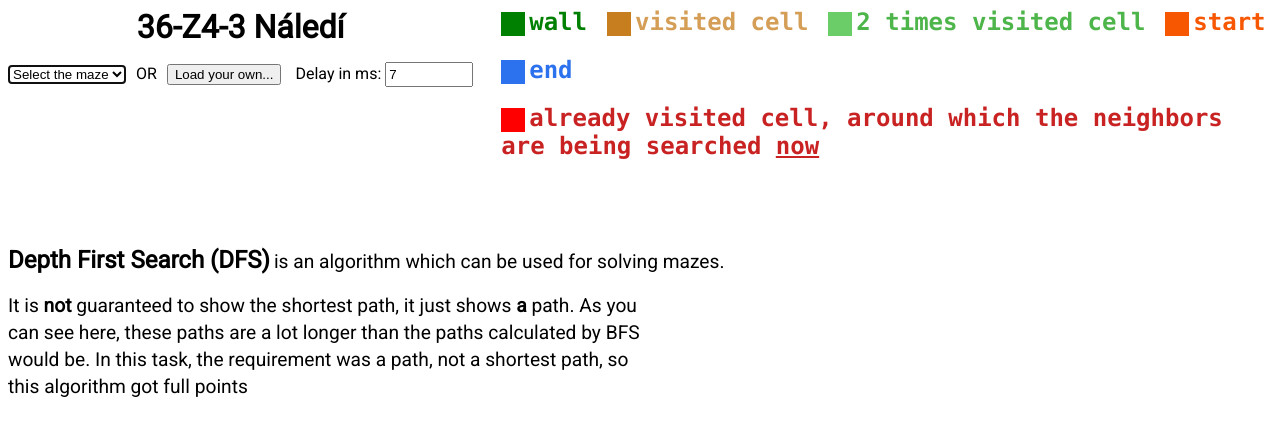
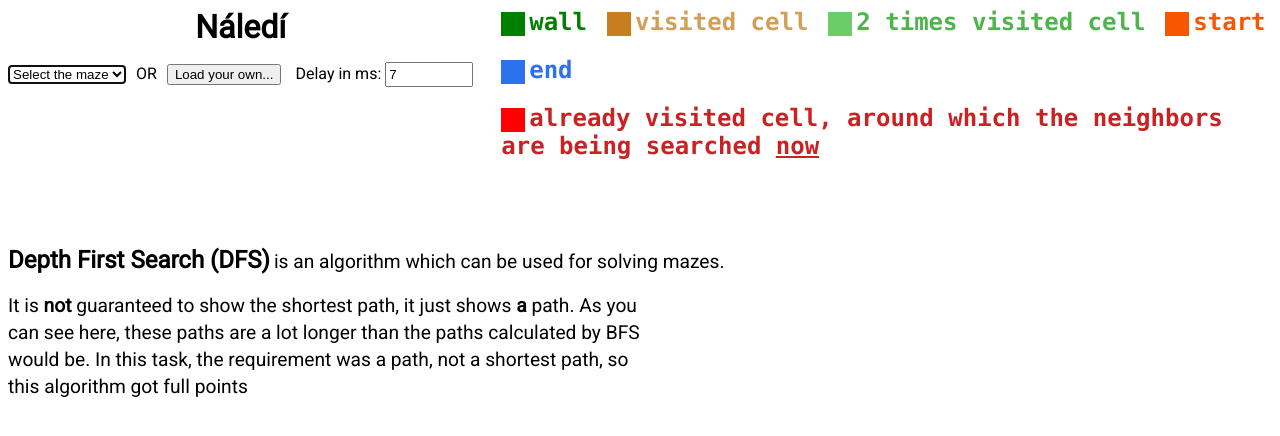
Before and after one commit to PetrLaskevic/Vizualizace-36-Z4-3-Naledi-DFS, a plain HTML site: page index.html in a window 1280 px wide. Drawn offline with Linux system fonts and the light colour scheme.

Commit message:
Update index.html

```diff
--- a/index.html
+++ b/index.html
@@ -341,7 +341,7 @@
 <body style="font-family: 'Roboto', sans-serif;">
     <div id="controls" style="display: flex;flex-wrap: wrap;gap: 28px;">
       <div>
-        <h1 style="margin: 0 auto;width: fit-content;">36-Z4-3 Náledí</h1>
+        <h1 style="margin: 0 auto;width: fit-content;">Náledí</h1>
         <div id="left" style="display: inline-flex;align-items: baseline;flex-wrap: wrap;column-gap: 10px;justify-content: center;">
           <select autofocus  id="mazePicker">
             <option value="">Select the maze</option>
```
